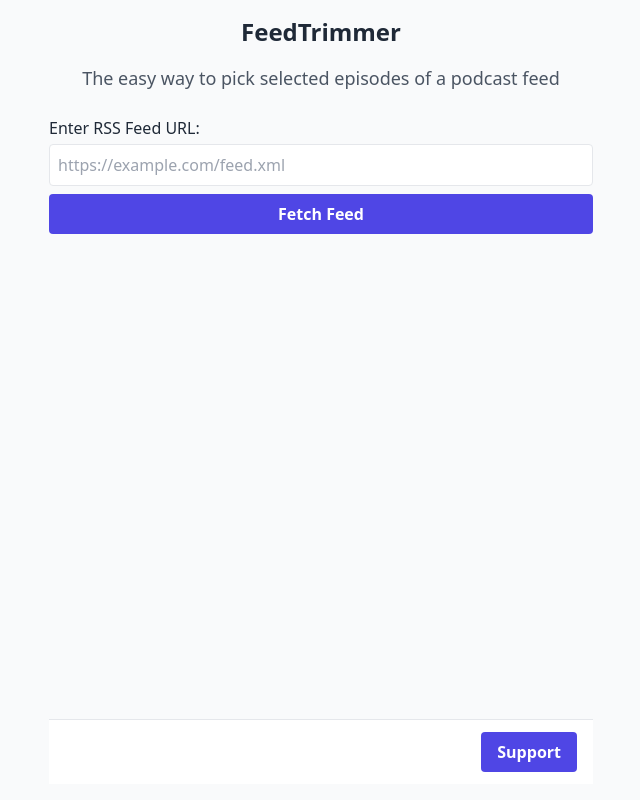
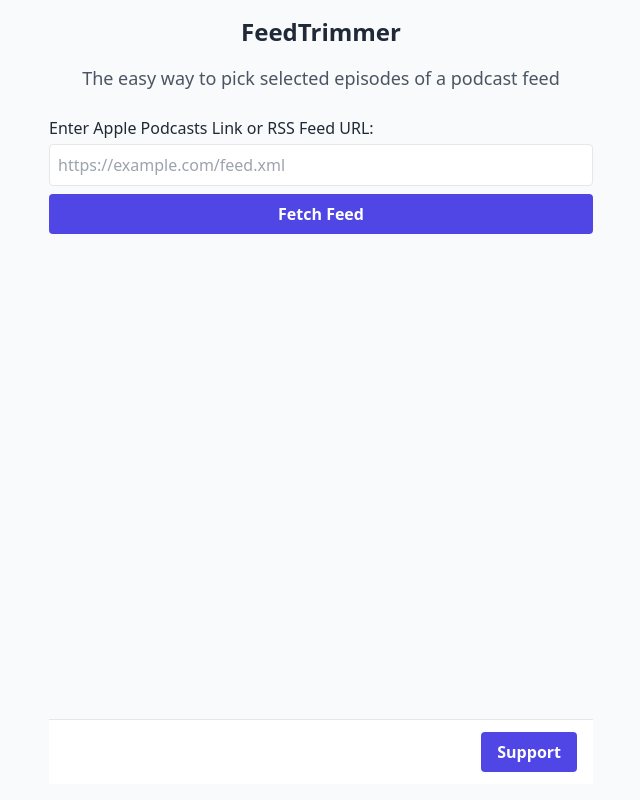
Before and after one commit to gmp3/feedtrimmer, a plain HTML site: page index.html in a window 1280 px wide. Shown: the whole page, without its empty margins (319-959 px from the left). Drawn offline with nearby package versions, Linux system fonts and the light colour scheme.

Commit message:
wording changes

```diff
--- a/index.html
+++ b/index.html
@@ -12,7 +12,7 @@
   <h2 class="text-lg text-center mb-6 text-gray-600 font-medium">The easy way to pick selected episodes of a podcast feed</h2>
 
   <div class="mb-4">
-    <label for="rssUrl" class="block mb-1 font-medium">Enter RSS Feed URL:</label>
+    <label for="rssUrl" class="block mb-1 font-medium">Enter Apple Podcasts Link or RSS Feed URL:</label>
     <input id="rssUrl" type="text" placeholder="https://example.com/feed.xml"
            class="w-full border rounded p-2" />
     <button onclick="fetchRSS()"
```
